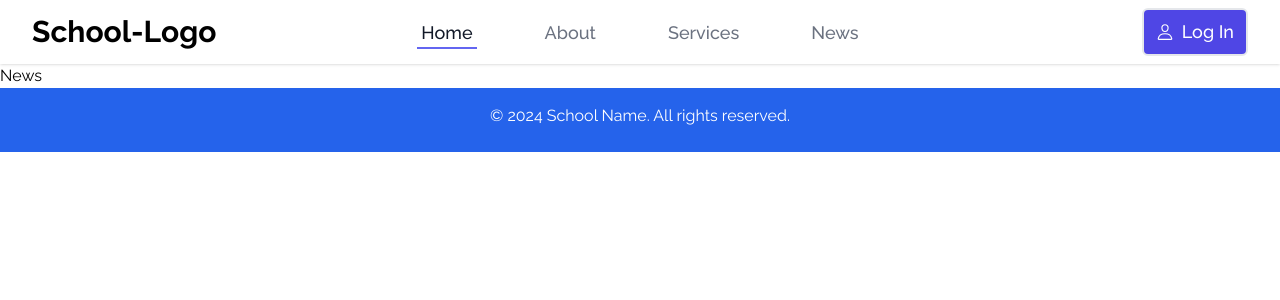
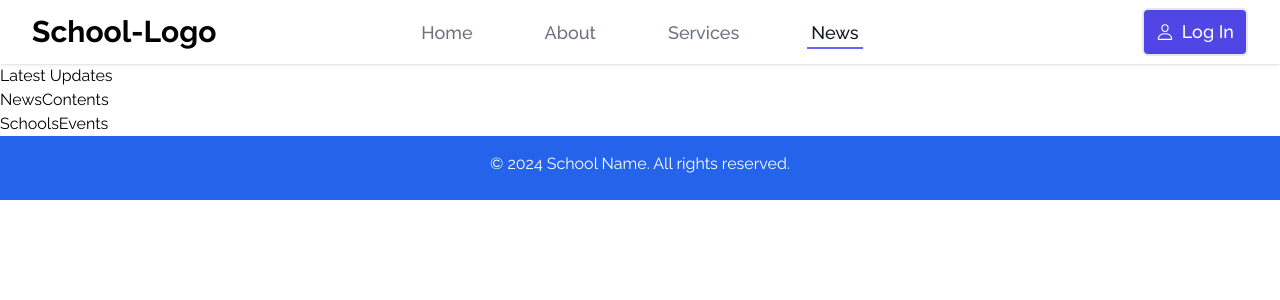
Before and after one commit to Siddh07/School-template, a React (Vite) app: page /School/news in a window 1280 px wide. Shown: the top 300 px of the page. Built offline with nearby package versions, Linux system fonts and the light colour scheme; the HTML template or start-up script is replaced by a standard one.

Commit message:
(Minor Changes - and added functionalities)

```diff
--- a/src/components/Hero.jsx
+++ b/src/components/Hero.jsx
@@ -3,7 +3,6 @@ import React, { useEffect, useState } from 'react';
 import bgHome from '../assets/bg-home.png';
 import './animation.css';
 import LatestNews from './LatestNews';
-import SchoolsEvents from './SchoolsEvents';
 
 const Hero = () => {
   const [isMobile, setIsMobile] = useState(false);
@@ -69,14 +68,9 @@ const Hero = () => {
         </div>
       </section>
 
-
       <div className="my-12">
         <LatestNews />
       </div>
-
-
-        <SchoolsEvents />
-
 
       <section className="p-8 bg-white">
         <h2 className="text-3xl font-bold mb-4">Programs</h2>
--- a/src/components/LatestNews.jsx
+++ b/src/components/LatestNews.jsx
@@ -27,7 +27,7 @@ const LatestNews = () => {
           <h3 className="text-xl font-semibold">Grants for Outstanding Students</h3>
         </a>
       </div>
-      <a href="#" className="text-blue-600 mt-4 inline-block rounded hover:bg-blue-600 hover:text-white underline">Read all News</a>
+      <a href="/news" className="text-blue-600 mt-4 inline-block rounded hover:bg-blue-600 hover:text-white underline">Read all News</a>
     </div>
   );
 };
--- a/src/components/Navbar.jsx
+++ b/src/components/Navbar.jsx
@@ -1,15 +1,28 @@
-import React, { useState } from 'react';
+import React, { useState, useEffect } from 'react';
 import { IoPersonOutline } from 'react-icons/io5';
-import { useNavigate } from 'react-router-dom';
+import { useNavigate, useLocation } from 'react-router-dom';
 
 const Navbar = () => {
   const [menuOpen, setMenuOpen] = useState(false);
+  const [activePath, setActivePath] = useState('/');
   const navigate = useNavigate();
+  const location = useLocation();
+
+  useEffect(() => {
+    setActivePath(location.pathname);
+  }, [location.pathname]);
 
   const handleNavigation = (path) => {
     navigate(path);
+    setActivePath(path);
     setMenuOpen(false); // Close the mobile menu on navigation
   };
+
+  const getNavClass = (path) => (
+    path === activePath
+      ? 'border-b-2 border-indigo-500 text-gray-900 inline-flex items-center px-1 pt-1 text-lg font-medium cursor-pointer'
+      : 'border-b-2 border-transparent text-gray-500 hover:border-gray-300 hover:text-gray-700 transition duration-250 ease-in-out inline-flex items-center px-1 pt-1 text-lg font-medium cursor-pointer'
+  );
 
   return (
     <header className="bg-white shadow sticky top-0 z-50">
@@ -26,25 +39,25 @@ const Navbar = () => {
             <div className="flex space-x-16">
               <span
                 onClick={() => handleNavigation('/')}
-                className="border-b-2 border-indigo-500 text-gray-900 inline-flex items-center px-1 pt-1 text-lg font-medium cursor-pointer"
+                className={getNavClass('/')}
               >
                 Home
               </span>
               <span
                 onClick={() => handleNavigation('/about')}
-                className="border-b-2 border-transparent text-gray-500 hover:border-gray-300 hover:text-gray-700 transition duration-250 ease-in-out inline-flex items-center px-1 pt-1 text-lg font-medium cursor-pointer"
+                className={getNavClass('/about')}
               >
                 About
               </span>
               <span
                 onClick={() => handleNavigation('/services')}
-                className="border-b-2 border-transparent text-gray-500 hover:border-gray-300 hover:text-gray-700 transition duration-250 ease-in-out inline-flex items-center px-1 pt-1 text-lg font-medium cursor-pointer"
+                className={getNavClass('/services')}
               >
                 Services
               </span>
               <span
                 onClick={() => handleNavigation('/news')}
-                className="border-b-2 border-transparent text-gray-500 hover:border-gray-300 hover:text-gray-700 transition duration-250 ease-in-out inline-flex items-center px-1 pt-1 text-lg font-medium cursor-pointer"
+                className={getNavClass('/news')}
               >
                 News
               </span>
--- a/src/components/News.jsx
+++ b/src/components/News.jsx
@@ -1,9 +1,17 @@
-import React from 'react'
+import React from 'react';
+import SchoolEvents from './SchoolsEvents';
+import NewsContents from './NewsContents';
 
 const News = () => {
   return (
-    <div>News</div>
-  )
+    <div>
+      <div>
+        <h2>Latest Updates</h2>
+        <NewsContents />
+      </div>
+      <SchoolEvents />
+    </div>
+  );
 }
 
-export default News
+export default News;
--- /dev/null
+++ b/src/components/NewsContents.jsx
@@ -0,0 +1,9 @@
+import React from 'react'
+
+const NewsContents = () => {
+  return (
+    <div>NewsContents</div>
+  )
+}
+
+export default NewsContents
--- a/src/components/SchoolsEvents.jsx
+++ b/src/components/SchoolsEvents.jsx
@@ -0,0 +1,9 @@
+import React from 'react'
+
+const SchoolsEvents = () => {
+  return (
+    <div>SchoolsEvents</div>
+  )
+}
+
+export default SchoolsEvents
```
